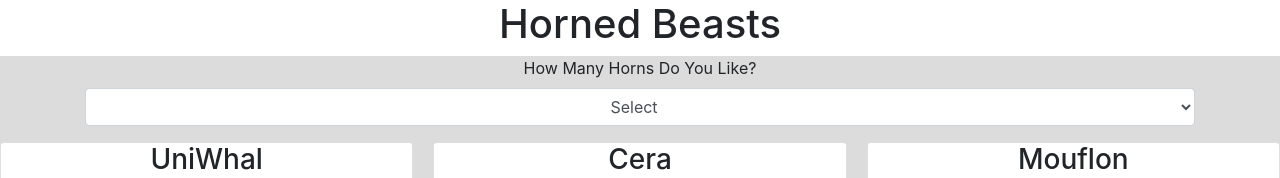
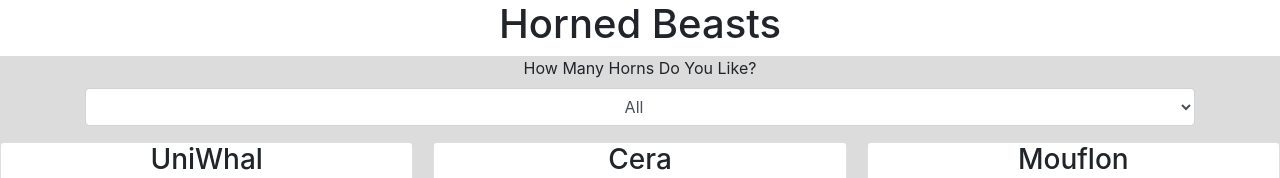
Before and after one commit to phmurphy212/gallery-of-horns, a React (Create React App) app: page / in a window 1280 px wide. Shown: the top 178 px of the page. Built offline with nearby package versions, Linux system fonts and the light colour scheme.

Commit message:
changed some options and updated readme

```diff
--- a/src/Main.js
+++ b/src/Main.js
@@ -45,11 +45,11 @@ class Main extends React.Component {
               <Form.Group>
                 <Form.Label>How Many Horns Do You Like?</Form.Label>
                 <Form.Control as="select" onChange={this.handleChange}>
-                  <option value="0">Select</option>
-                  <option value="1">One Horn</option>
-                  <option value="2">Two Horns</option>
-                  <option value="3">Three Horns</option>
-                  <option value="100">100 Horns</option>
+                  <option value="0">All</option>
+                  <option value="1">UniHornal</option>
+                  <option value="2">BiHornal</option>
+                  <option value="3">TriHornal</option>
+                  <option value="100">HectoHornal</option>
                 </Form.Control>
               </Form.Group>
             </Form>
```
Also changed, not shown: 1 other file (tests, documents, lock files or other folders).
